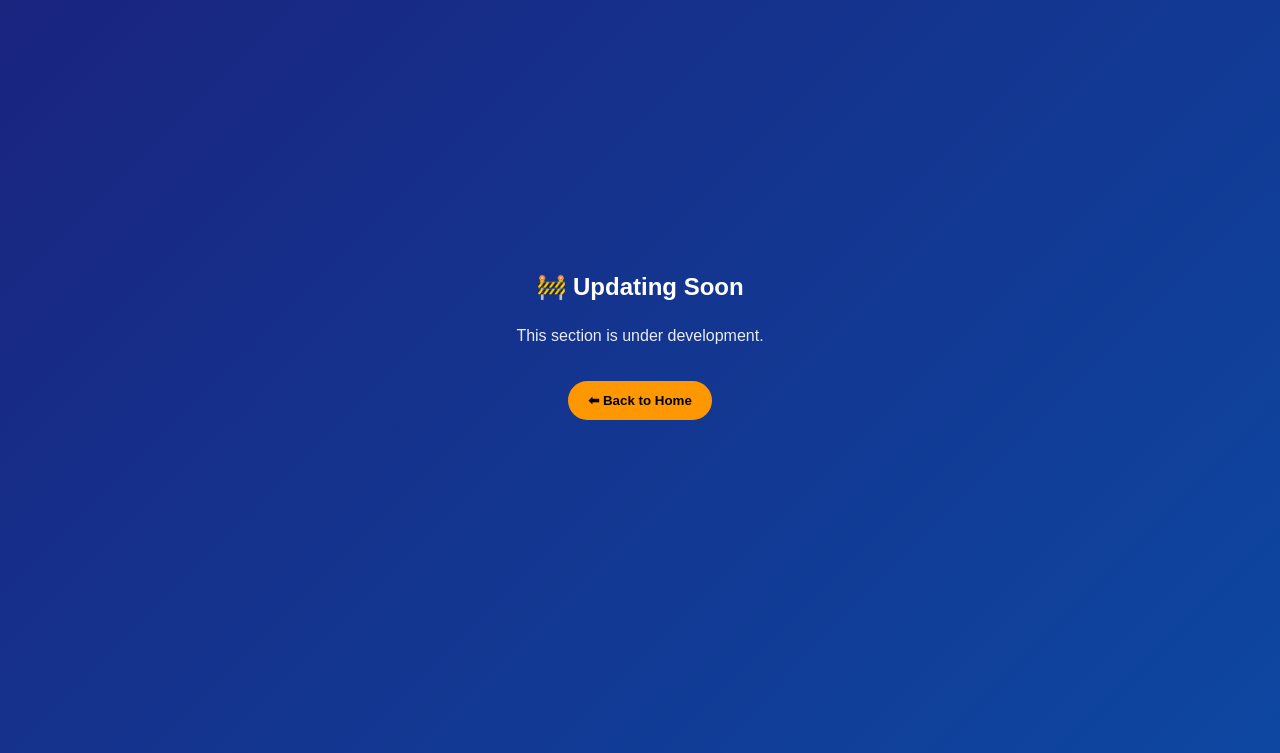
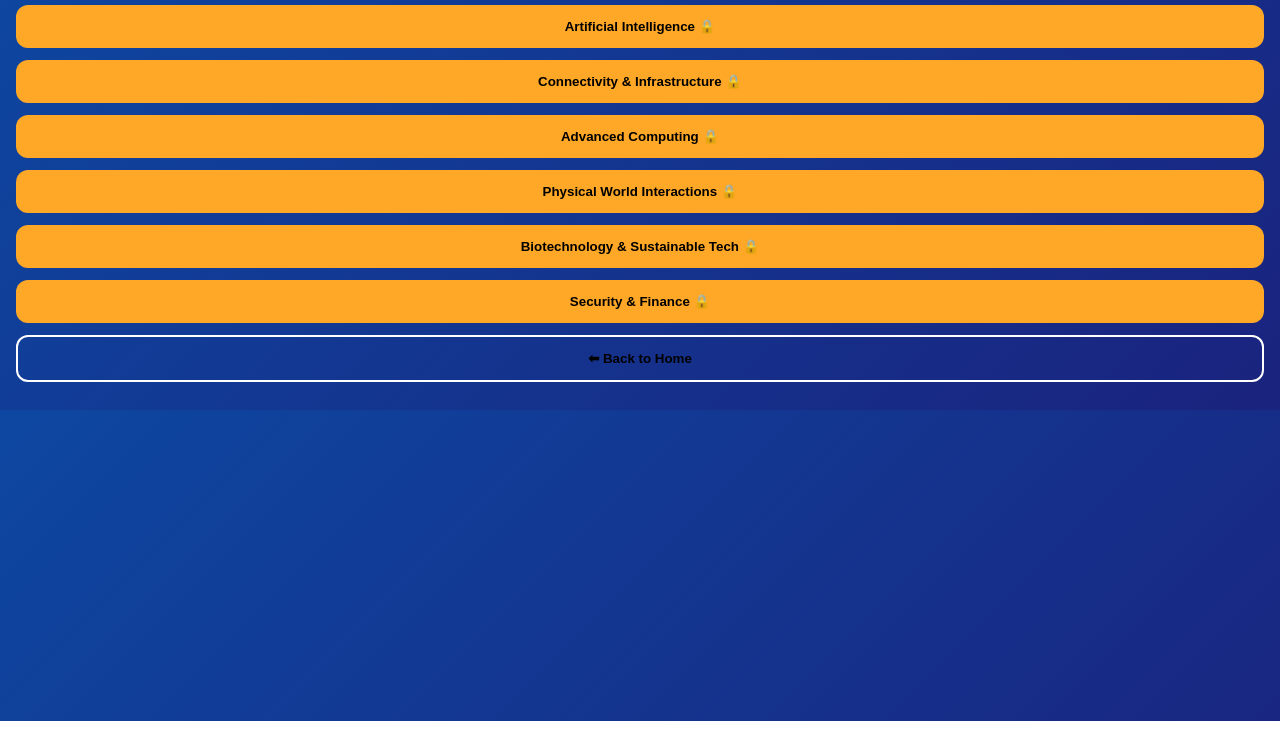
Before and after one commit to Vkcode95/awaken-360, a plain HTML site: page semantics.html in a window 1280 px wide. Shown: the part 79-832 px from the top of the page. After the commit the page ends 800 px from the top, so only its background shows below. Drawn offline with Linux system fonts and the light colour scheme; no server answers.

Commit message:
Update semantics.html

```diff
--- a/semantics.html
+++ b/semantics.html
@@ -1,53 +1,37 @@
 <!DOCTYPE html>
 <html lang="en">
 <head>
-  <meta charset="UTF-8"/>
-  <meta name="viewport" content="width=device-width, initial-scale=1.0"/>
-  <title>Awaken 360</title>
+<meta charset="UTF-8"/>
+<meta name="viewport" content="width=device-width, initial-scale=1.0"/>
+<title>Semantics | Awaken 360</title>
 
-  <style>
-    body {
-      margin: 0;
-      font-family: Arial, sans-serif;
-      background: linear-gradient(135deg, #1a237e, #0d47a1);
-      color: white;
-      min-height: 100vh;
-      display: flex;
-      flex-direction: column;
-      justify-content: center;
-      align-items: center;
-      text-align: center;
-      padding: 16px;
-    }
+<script type="module">
+import { initializeApp } from "https://www.gstatic.com/firebasejs/10.7.1/firebase-app.js";
+import { getAuth, onAuthStateChanged } from "https://www.gstatic.com/firebasejs/10.7.1/firebase-auth.js";
+const app=initializeApp({apiKey:"AIzaSyCH0wmpO_38NcLO2r_7nqUI-JxiEAi-W1c",authDomain:"awaken-360.firebaseapp.com",projectId:"awaken-360",storageBucket:"awaken-360.firebasestorage.app",messagingSenderId:"1026505283790",appId:"1:1026505283790:web:1f35bfcd845db8b262d89f"});
+const auth=getAuth(app);let loggedIn=false;
+onAuthStateChanged(auth,u=>loggedIn=!!u);
+window.openReg=()=>loggedIn?alert("Registered content – Updating soon 🚀"):location.href="login.html";
+</script>
 
-    h2 {
-      margin-bottom: 10px;
-    }
-
-    p {
-      opacity: 0.9;
-    }
-
-    button {
-      margin-top: 20px;
-      padding: 12px 20px;
-      border-radius: 20px;
-      border: none;
-      background: #ff9800;
-      font-weight: bold;
-      cursor: pointer;
-    }
-  </style>
+<style>
+body{margin:0;font-family:Arial;background:linear-gradient(135deg,#0d47a1,#1a237e);color:#fff;padding:16px}
+h2{text-align:center}
+.btn{padding:14px;border-radius:12px;border:none;font-weight:bold;background:#ffa726;margin-bottom:12px;width:100%}
+.back{background:transparent;border:2px solid #fff}
+</style>
 </head>
 
 <body>
+<h2>Semantics</h2>
 
-  <h2>🚧 Updating Soon</h2>
-  <p>This section is under development.</p>
+<button class="btn" onclick="openReg()">Artificial Intelligence 🔒</button>
+<button class="btn" onclick="openReg()">Connectivity & Infrastructure 🔒</button>
+<button class="btn" onclick="openReg()">Advanced Computing 🔒</button>
+<button class="btn" onclick="openReg()">Physical World Interactions 🔒</button>
+<button class="btn" onclick="openReg()">Biotechnology & Sustainable Tech 🔒</button>
+<button class="btn" onclick="openReg()">Security & Finance 🔒</button>
 
-  <button onclick="window.location.href='index.html'">
-    ⬅ Back to Home
-  </button>
-
+<button class="btn back" onclick="location.href='index.html'">⬅ Back to Home</button>
 </body>
 </html>
```
